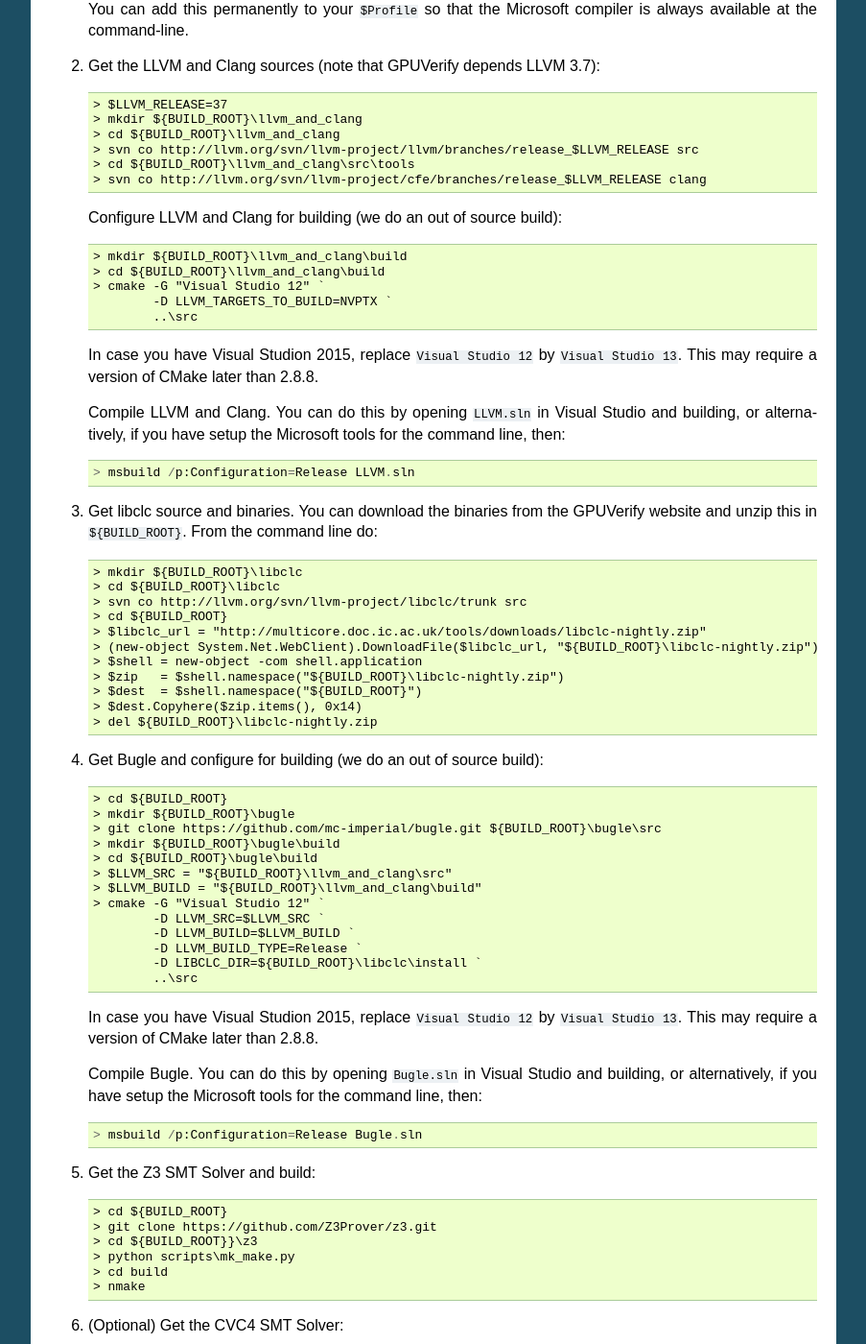
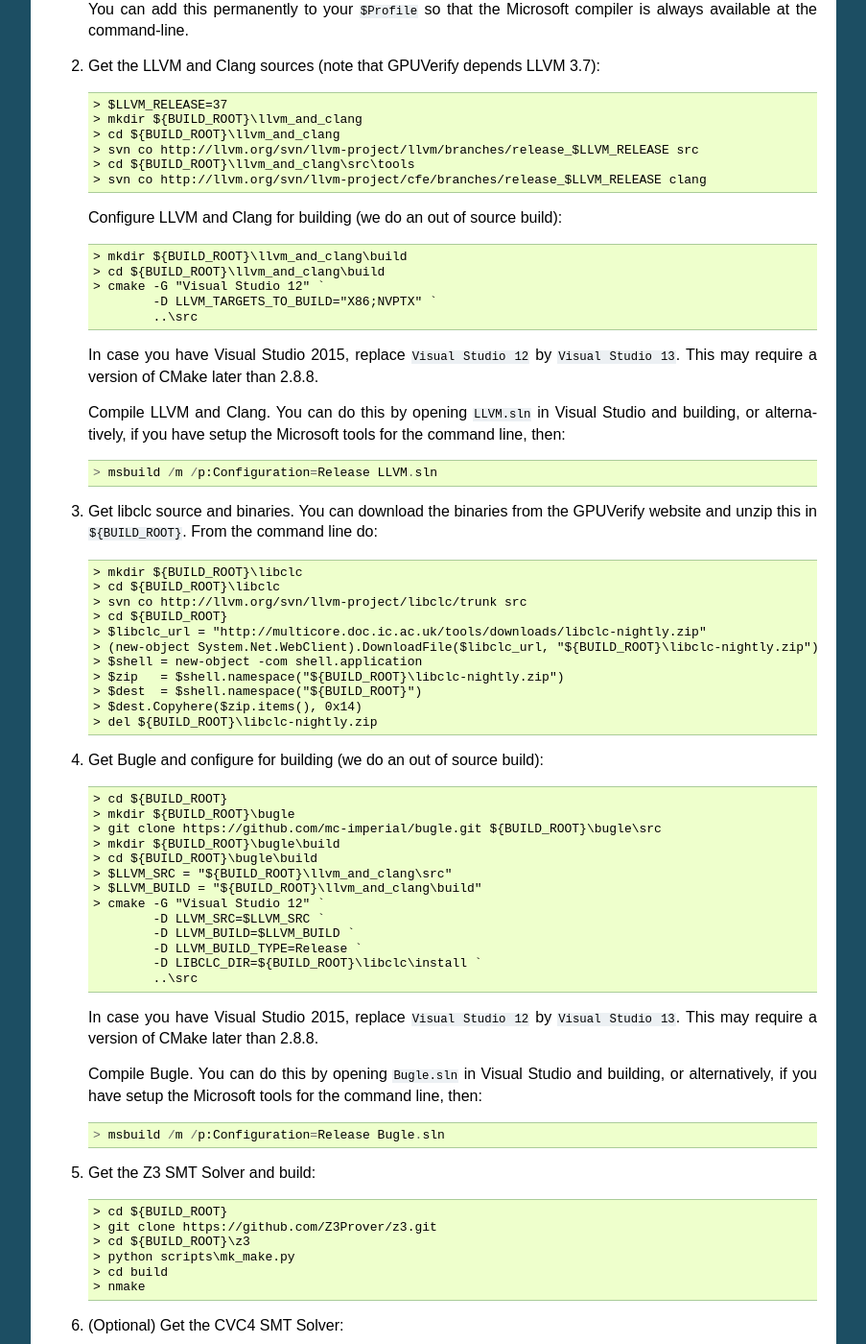
Before and after one commit to mc-imperial/gpuverify, a Sphinx documentation site: the page built from Documentation/developer_guide.rst, in a window 1280 px wide and 1400 px high, scrolled down 4529 px. Shown: the whole window at 96% size, without its empty margins (198-1101 px from the left). Built offline with Sphinx 7.4.7, drawn with Linux system fonts in a browser that asks for light colours; formulas are drawn with MathJax 3; some of the changed text lies outside the part shown.

Commit message:
Fix Windows build description

```diff
--- a/Documentation/developer_guide.rst
+++ b/Documentation/developer_guide.rst
@@ -279,17 +279,17 @@
       > mkdir ${BUILD_ROOT}\llvm_and_clang\build
       > cd ${BUILD_ROOT}\llvm_and_clang\build
       > cmake -G "Visual Studio 12" `
-              -D LLVM_TARGETS_TO_BUILD=NVPTX `
+              -D LLVM_TARGETS_TO_BUILD="X86;NVPTX" `
               ..\src
 
-   In case you have Visual Studion 2015, replace ``Visual Studio 12`` by
+   In case you have Visual Studio 2015, replace ``Visual Studio 12`` by
    ``Visual Studio 13``. This may require a version of CMake later than 2.8.8.
 
    Compile LLVM and Clang. You can do this by opening ``LLVM.sln`` in Visual
    Studio and building, or alternatively, if you have setup the Microsoft tools
    for the command line, then::
 
-      > msbuild /p:Configuration=Release LLVM.sln
+      > msbuild /m /p:Configuration=Release LLVM.sln
 
 #. Get libclc source and binaries. You can download the binaries from the
    GPUVerify website and unzip this in ``${BUILD_ROOT}``. From the command
@@ -323,20 +323,20 @@
               -D LIBCLC_DIR=${BUILD_ROOT}\libclc\install `
               ..\src
 
-   In case you have Visual Studion 2015, replace ``Visual Studio 12`` by
+   In case you have Visual Studio 2015, replace ``Visual Studio 12`` by
    ``Visual Studio 13``. This may require a version of CMake later than 2.8.8.
 
    Compile Bugle. You can do this by opening ``Bugle.sln`` in Visual
    Studio and building, or alternatively, if you have setup the Microsoft tools
    for the command line, then::
 
-      > msbuild /p:Configuration=Release Bugle.sln
+      > msbuild /m /p:Configuration=Release Bugle.sln
 
 #. Get the Z3 SMT Solver and build::
 
       > cd ${BUILD_ROOT}
       > git clone https://github.com/Z3Prover/z3.git
-      > cd ${BUILD_ROOT}}\z3
+      > cd ${BUILD_ROOT}\z3
       > python scripts\mk_make.py
       > cd build
       > nmake
```
Also changed, not shown: other parts of Documentation/developer_guide.rst (+2 -2 lines).
